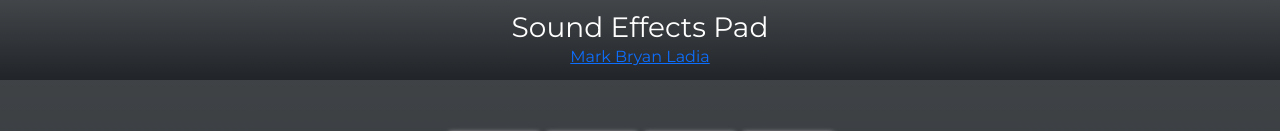
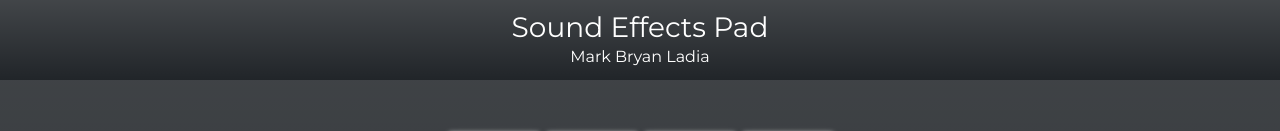
Before and after one commit to mbladia/vue-sound-effects, a plain HTML site: page index.html in a window 1280 px wide. Shown: the top 131 px of the page. Drawn offline with nearby package versions, Linux system fonts and the light colour scheme.

Commit message:
Remove links

```diff
--- a/index.html
+++ b/index.html
@@ -29,7 +29,7 @@
             <header class="masthead mb-auto bg-dark bg-gradient">
               <div class="inner text-center">
                 <h3 class="masthead-brand">Sound Effects Pad</h3>
-               <a href="https://mbladia.github.io/MyPortfolio/"> <span>Mark Bryan Ladia</span></a>
+              <span>Mark Bryan Ladia</span>
               </div>
             </header>
 
```
